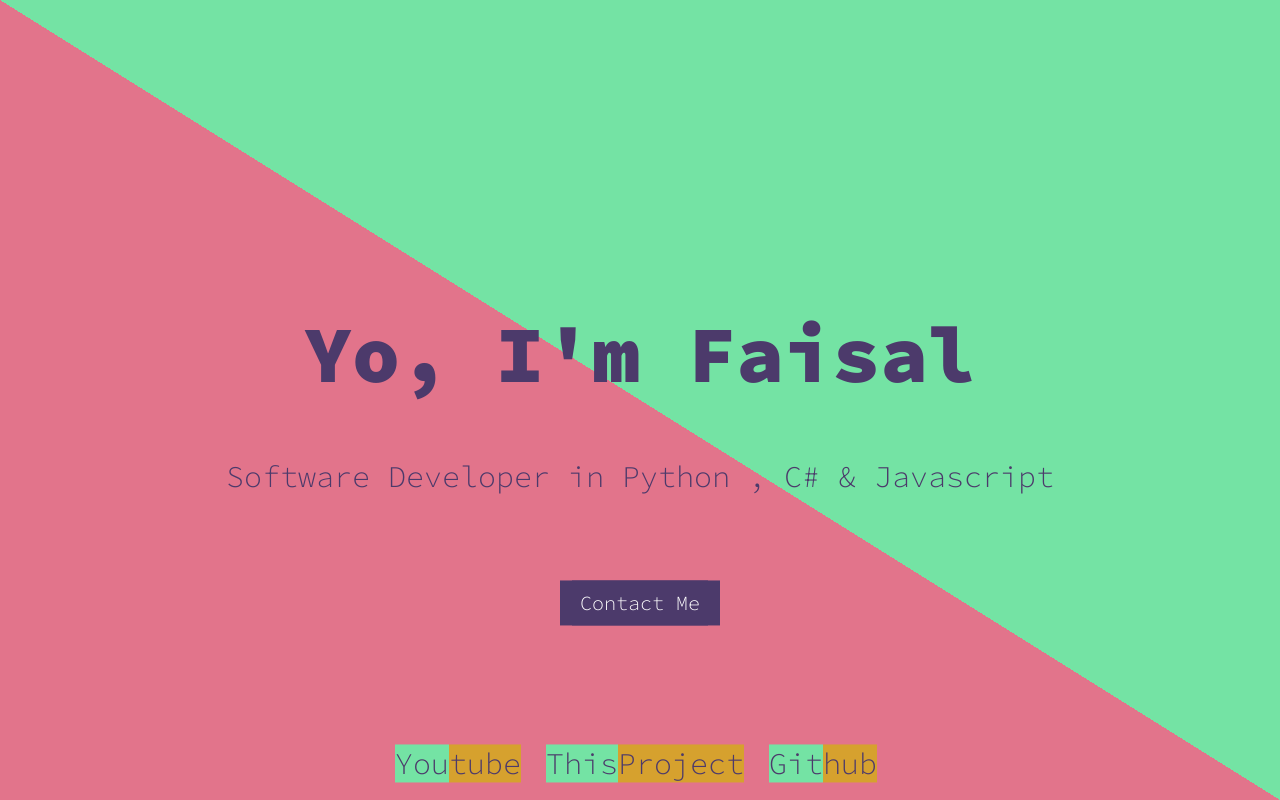
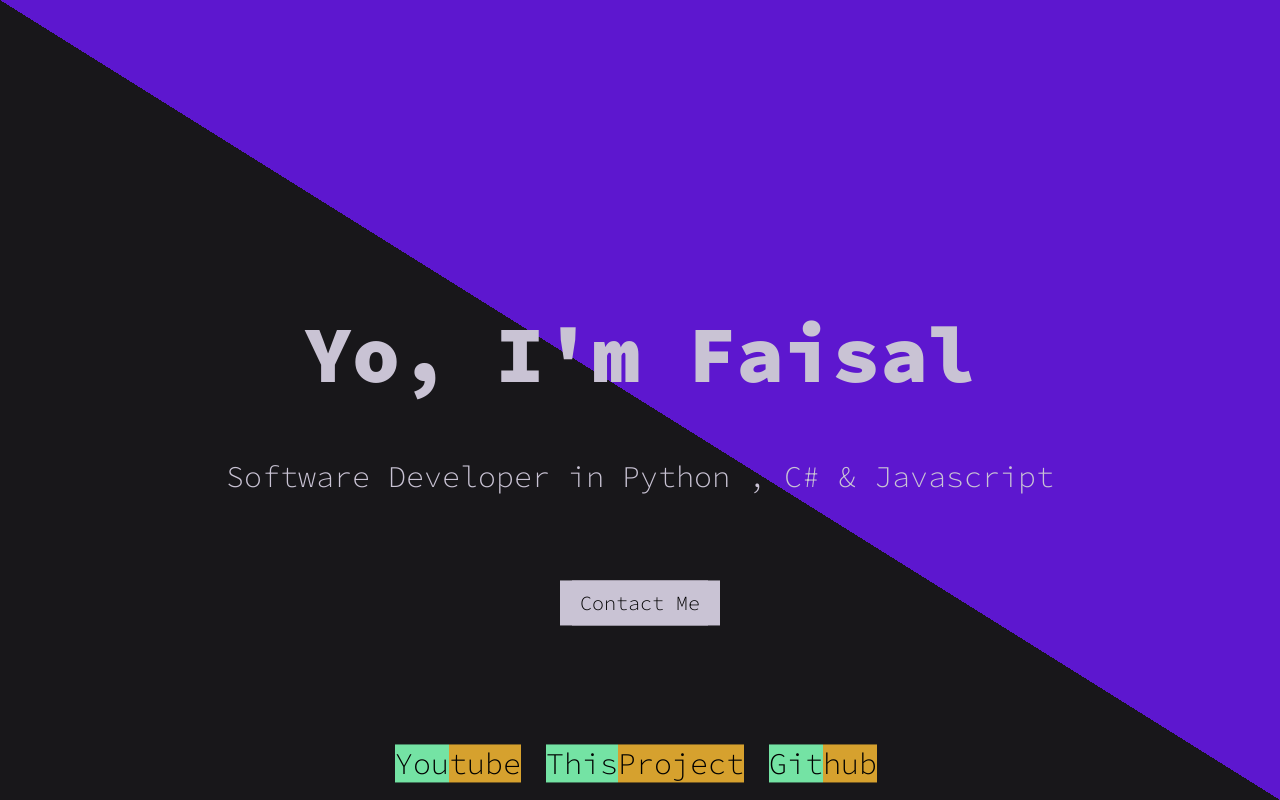
Before and after one commit to FaisalAbusharar/portfolio, a React (Create React App) app: page / in a window 1280 px wide. Built offline with nearby package versions, Linux system fonts and the light colour scheme.

Commit message:
color revamp

```diff
--- a/src/css/App.css
+++ b/src/css/App.css
@@ -32,7 +32,7 @@ body {
   font-size: 30px !important;
   font-family: 'Source Code Pro', monospace;
   box-shadow: inset 0 0 0 0 black;
-  color: #4c3a6b;
+  color: black;
   margin: 0 -.25rem;
   font-size: 20px;
   padding: 0 .25rem;
@@ -69,7 +69,7 @@ body {
 
 #title-name {
   text-align: center;
-  color: #4c3a6b;
+  color: #c9c3d4;
   font-size: 80px;
   font-family: 'Source Code Pro', monospace;
   transition: transform 2s ease-in-out;
@@ -77,7 +77,7 @@ body {
 
 #subtitle {
   text-align: center;
-  color: #4c3a6b;
+  color: #c9c3d4;
   font-size: 30px;
   padding-bottom: 10px;
   font-weight: 100;
@@ -87,7 +87,7 @@ body {
 
 #info-1 {
   text-align: center;
-  color: #4c3a6b;
+  color: #c9c3d4;
   font-size: 30px;
   padding-bottom: 10px;
   font-weight: 100;
@@ -118,7 +118,7 @@ body {
 .background-container {
   width: 100vw;
   height: 100vh;
-  background: linear-gradient(to bottom left, #74e3a4 50%, #e2748b 50%);
+  background: linear-gradient(to bottom left, #5d17cf 50%, #18171a 50%);
   overflow: hidden;
   position: relative;
 }
@@ -132,8 +132,8 @@ body {
 }
 
 .contact-button {
-  background-color: #4c3a6b;
-  color: white;
+  background-color: #c9c3d4;
+  color: black;
   transition: background-color 0.3s ease-in-out;
   font-family: 'Source Code Pro', monospace;
   font-size: 20px;
@@ -151,8 +151,8 @@ body {
 }
 
 .projects-button {
-  background-color: #4c3a6b;
-  color: white;
+  background-color: #c9c3d4;
+  color: black;
   transition: background-color 0.3s ease-in-out;
   font-family: 'Source Code Pro', monospace;
   font-size: 20px;
```
Also changed, not shown: 2 other files (tests, documents, lock files or other folders).
